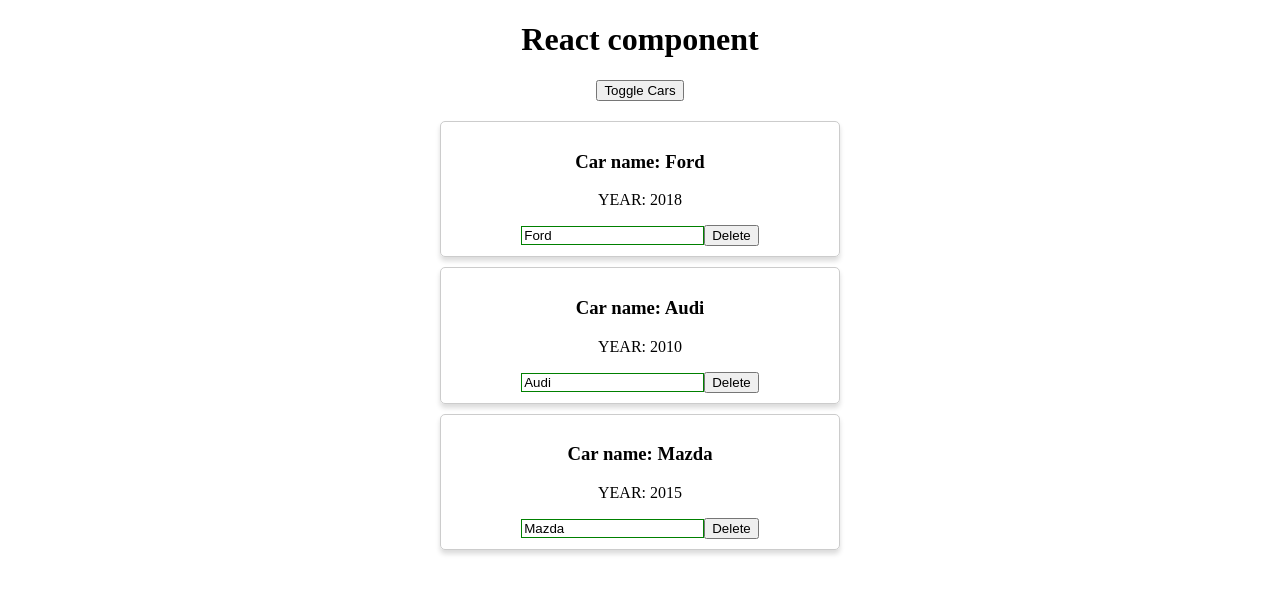
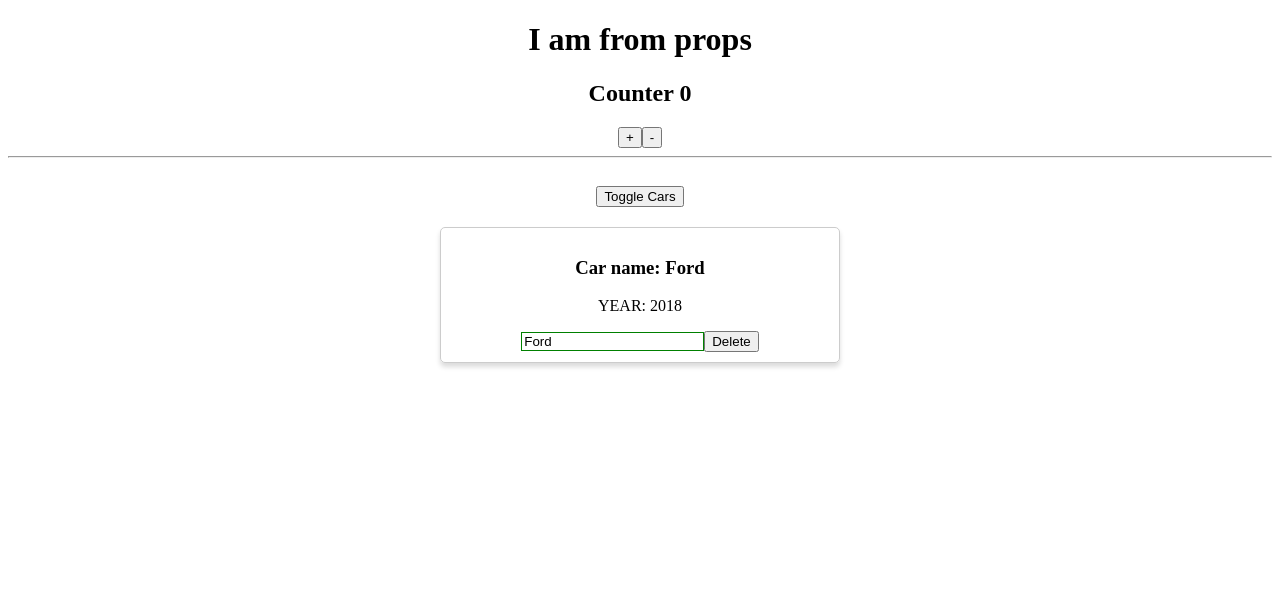
Before and after one commit to kolun4ik/react-cars, a React (Create React App) app: page / in a window 1280 px wide. Both pictures are taken after a click on the button "Toggle Cars". Shown: the top 594 px of the page. Built offline with nearby package versions, Linux system fonts and the light colour scheme.

Commit message:
Добавил методы жизненных циклов, Radium, обработку ошибок, фрагменты (Auxiliary)

```diff
--- a/src/App.js
+++ b/src/App.js
@@ -1,12 +1,14 @@
 import React from 'react';
 import Car from './components/Car';
+import ErrorBoundary from './ErrorBoundary/ErrorBoundary'
+import Counter from './Counter/Counter';
 
 class App extends React.Component {
     state = {
         cars: [
             { name: 'Ford', year: '2018'},
-            { name: 'Audi', year: '2010'},
-            { name: 'Mazda', year: '2015'},
+            // { name: 'Audi', year: '2010'},
+            // { name: 'Mazda', year: '2015'},
         ],
         pageTitle: 'React component',
         showCars: false,
@@ -41,7 +43,17 @@ class App extends React.Component {
         });
     };
 
+    // Ф-ции жизненного цикла
+    componentWillMount() {
+        console.log('App componentWillMount ');
+    }
+
+    componentDidMount() {
+        console.log('App componentDidMount');
+    }
+
     render() {
+        console.log('App render');
       const divStyle = {
           textAlign: 'center'
       };
@@ -51,25 +63,28 @@ class App extends React.Component {
           cars =  this.state.cars.map((car, index) => {
                   return (
                       //каждый объект преобразуем в компонент
+                      <ErrorBoundary key={index}>
                           <Car
-                          key={index}
                               name={car.name}
                               year={car.year}
                               onChangeName={ event => this.onChangeName(event.target.value, index)}
                               onDelete={this.deleteHandler.bind(this, index)}
                           />
+                      </ErrorBoundary>
                   )
               })
       }
     return (
         <div style={divStyle}>
-            <h1>{this.state.pageTitle}</h1>
-
-
+            {/*<h1>{this.state.pageTitle}</h1>*/}
+            <h1>{this.props.title}</h1>
+            <Counter />
+            <hr />
             {/*bind -первый параметр тот контекст, с которым должна быть вызвана ф-ция,
             в нашем случае это this. bind будет возвращать новую ф-цию, но не вызывать ee.
             Далее, через запятую, любой набор параметров (первый вариант передачи параметров)*/}
             <button
+                style={{marginTop: '20px'}}
                 onClick={this.toggleCarHandler}>
                 Toggle Cars</button>
             {/*Выводим список всех машин, где car - каждый из объектов списка*/}
@@ -80,7 +95,6 @@ class App extends React.Component {
             }}>
                 { cars }
             </div>
-
         </div>
     )
   }
--- /dev/null
+++ b/src/Counter/Counter.js
@@ -0,0 +1,29 @@
+import React, {Component} from 'react';
+import Auxiliary from '../hoc/Auxiliary';
+
+export default class Counter extends Component {
+    state = {
+        counter: 0
+    }
+
+    addCounter = () => {
+        this.setState({
+            counter: this.state.counter + 1
+        })
+    }
+
+    render() {
+        return (
+            <Auxiliary>
+                <h2>Counter {this.state.counter}</h2>
+                <button onClick={this.addCounter}>+</button>
+                <button onClick={() =>  this.setState({counter: this.state.counter -1})}>-</button>
+            </Auxiliary>
+        );
+        // return [
+        //     <h2 key={'1'}>Counter {this.state.counter}</h2>,
+        //     <button key={'2'} onClick={this.addCounter}>+</button>,
+        //     <button key={'3'} onClick={() =>  this.setState({counter: this.state.counter -1})}>-</button>,
+        // ];
+    }
+}
--- /dev/null
+++ b/src/ErrorBoundary/ErrorBoundary.js
@@ -0,0 +1,21 @@
+import React from 'react';
+
+
+export default class ErrorBoundary extends React.Component {
+    state = {
+        hasError: false,
+    }
+
+    componentDidCatch(error, errorInfo) {
+        this.setState({
+            hasError: true,
+        })
+    }
+
+    render() {
+        if(this.state.hasError){
+            return <h1 style={{color: 'red'}}>Something went wrong</h1>
+        }
+        return this.props.children;
+    }
+}
--- a/src/components/Car.js
+++ b/src/components/Car.js
@@ -1,18 +1,56 @@
 import React from "react";
-import Radium from 'radium';
+// import Radium from 'radium';
 import './Car.css';
 
-const Car = props => {
+class Car extends React.Component {
+
+    componentWillReceiveProps(nextProps, nextContext) {
+        console.log('Car componentWillReceiveProps', nextProps);
+    }
+
+    shouldComponentUpdate(nextProps, nextState, nextContext) {
+        console.log('Car shouldComponentUpdate', nextProps, nextState);
+        return nextProps.name.trim() !== this.props.name.trim();
+    }
+
+    componentWillUpdate(nextProps, nextState, nextContext) {
+        console.log('Car componentWillUpdate', nextProps, nextState);
+    }
+
+    // static getDerivedStateFromProps(nextProps, prevState) {
+    //     console.log('Car getDerivedStateFromProps', nextProps, prevState);
+    //     return prevState;
+    // }
+
+    componentDidUpdate(prevProps, prevState, snapshot) {
+        console.log('Car componentDidUpdate');
+    }
+
+    // getSnapshotBeforeUpdate(prevProps, prevState) {
+    //     console.log('Car getSnapshotBeforeUpdate');
+    // }
+
+    componentWillUnmount() {
+        console.log('Car componentWillUnmount');
+    }
+
+    render() {
+        console.log('Car Render');
+
+        // if(Math.random() > 0.7){
+        //     throw new Error('Car random failed')
+        // }
+
         const inputClasses = ['input'];
 
-    if(props.name !== ''){
+        if(this.props.name !== ''){
             inputClasses.push('green');
         }
         else {
             inputClasses.push('red');
         }
 
-    if(props.name.length > 5){
+        if(this.props.name.length > 5){
             inputClasses.push('bold');
         }
 
@@ -28,17 +66,18 @@ const Car = props => {
 
         return (
             <div className="Car" style={style}>
-            <h3>Car name: {props.name}</h3>
-            <p>YEAR: {props.year}</p>
+                <h3>Car name: {this.props.name}</h3>
+                <p>YEAR: {this.props.year}</p>
                 <input
                     type="text"
-                onChange={props.onChangeName}
-                value={props.name}
+                    onChange={this.props.onChangeName}
+                    value={this.props.name}
                     className={inputClasses.join(' ')} // массив преобразуем в строку
                 />
-            <button onClick={props.onDelete}>Delete</button>{/*обращаемся как референс, к той ф-ции, которую передаем*/}
+                <button onClick={this.props.onDelete}>Delete</button>{/*обращаемся как референс, к той ф-ции, которую передаем*/}
             </div>
         );
     }
+}
 
-export default Radium(Car);
+export default Car;
--- /dev/null
+++ b/src/hoc/Auxiliary.js
@@ -0,0 +1,7 @@
+import React from 'react';
+
+const Auxiliary = props => {
+    return props.children;
+}
+
+export default Auxiliary;
--- a/src/index.js
+++ b/src/index.js
@@ -2,4 +2,4 @@ import React from 'react';
 import ReactDOM from 'react-dom';
 import App from './App';
 
-ReactDOM.render(<App />, document.getElementById('root'));
+ReactDOM.render(<App title={'I am from props'}/>, document.getElementById('root'));
```
Lines whose indentation alone changed are shown as unchanged.
